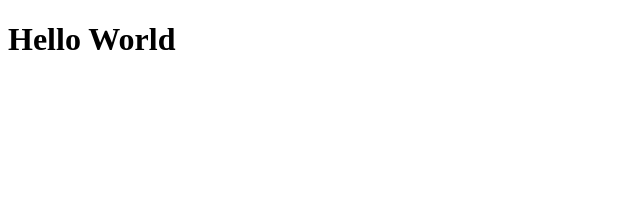
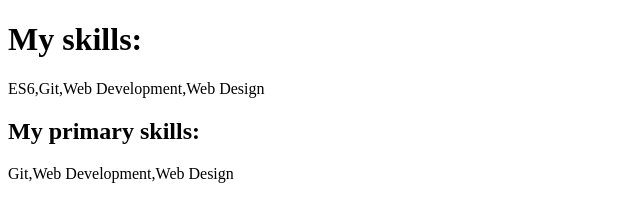
Before and after one commit to ariqd/es6-belajar, a plain HTML site: page index.html in a window 1280 px wide. Shown: the whole page, without its empty margins (0-640 px from the left). Drawn offline with Linux system fonts and the light colour scheme.

Commit message:
Learning map and filter

```diff
--- a/index.html
+++ b/index.html
@@ -6,7 +6,11 @@
     <meta name="viewport" content="width=device-width, initial-scale=1.0" />
     <title>Belajar ES6</title>
   </head>
-    <h1>Hello World</h1>
+    <h1>My skills:</h1>
+    <div id="skills"></div>
+
+    <h2>My primary skills:</h2>
+    <p id="primarySkill">Git</p>
 
     <script src="script.js"></script>
   </body>
--- a/script.js
+++ b/script.js
@@ -1 +1,25 @@
-console.log("hello");
+// Ambil element
+const skills = document.getElementById("skills");
+const primarySkill = document.getElementById("primarySkill");
+
+const mySkills = ["ES6", "Git", "Web Development", "Web Design"];
+
+// Map
+// Undefined
+const printSkillsForEach = mySkills.forEach((skill) => {
+  return skill;
+});
+
+// Benar
+const printSkillsMap = mySkills.map((skill) => {
+  return skill;
+});
+
+skills.innerHTML = printSkillsMap;
+
+// Filter
+const printPrimarySkill = mySkills.filter((skill) => {
+  return skill !== "ES6";
+});
+
+primarySkill.innerHTML = printPrimarySkill;
```
